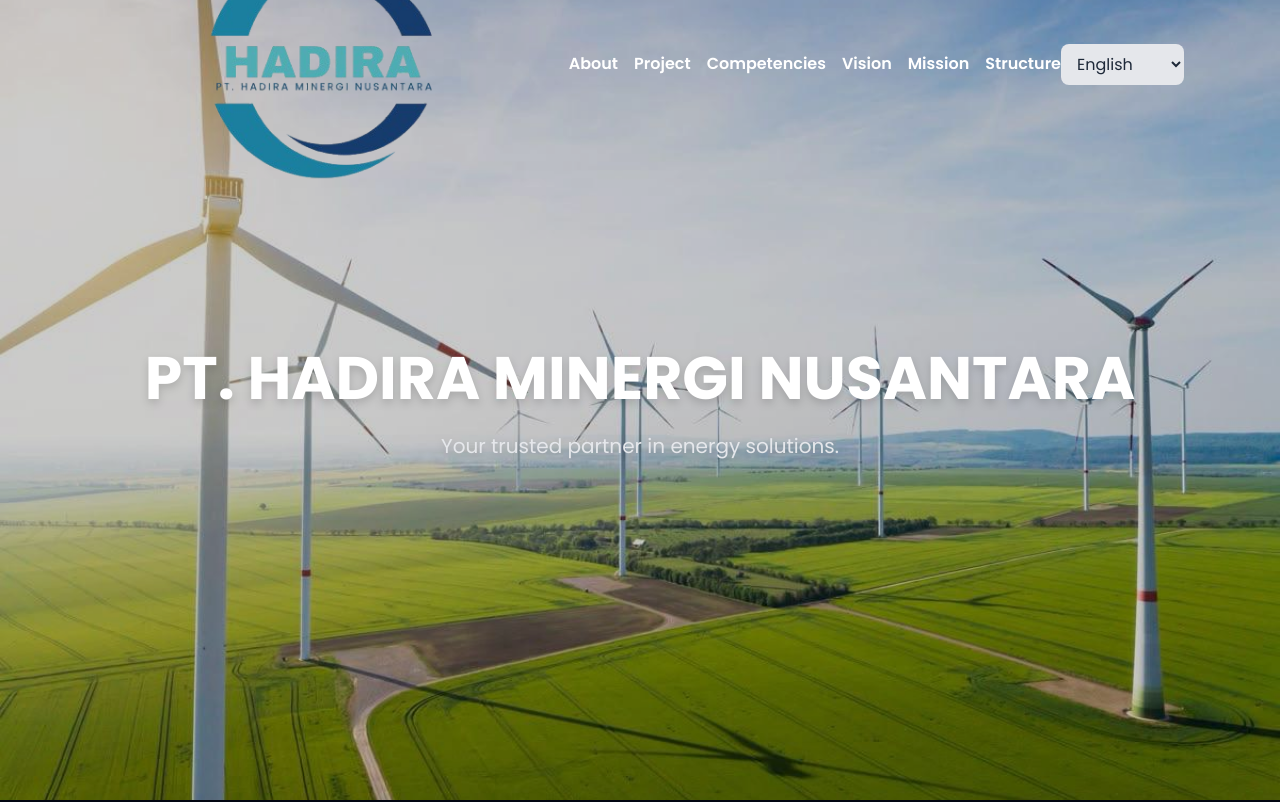
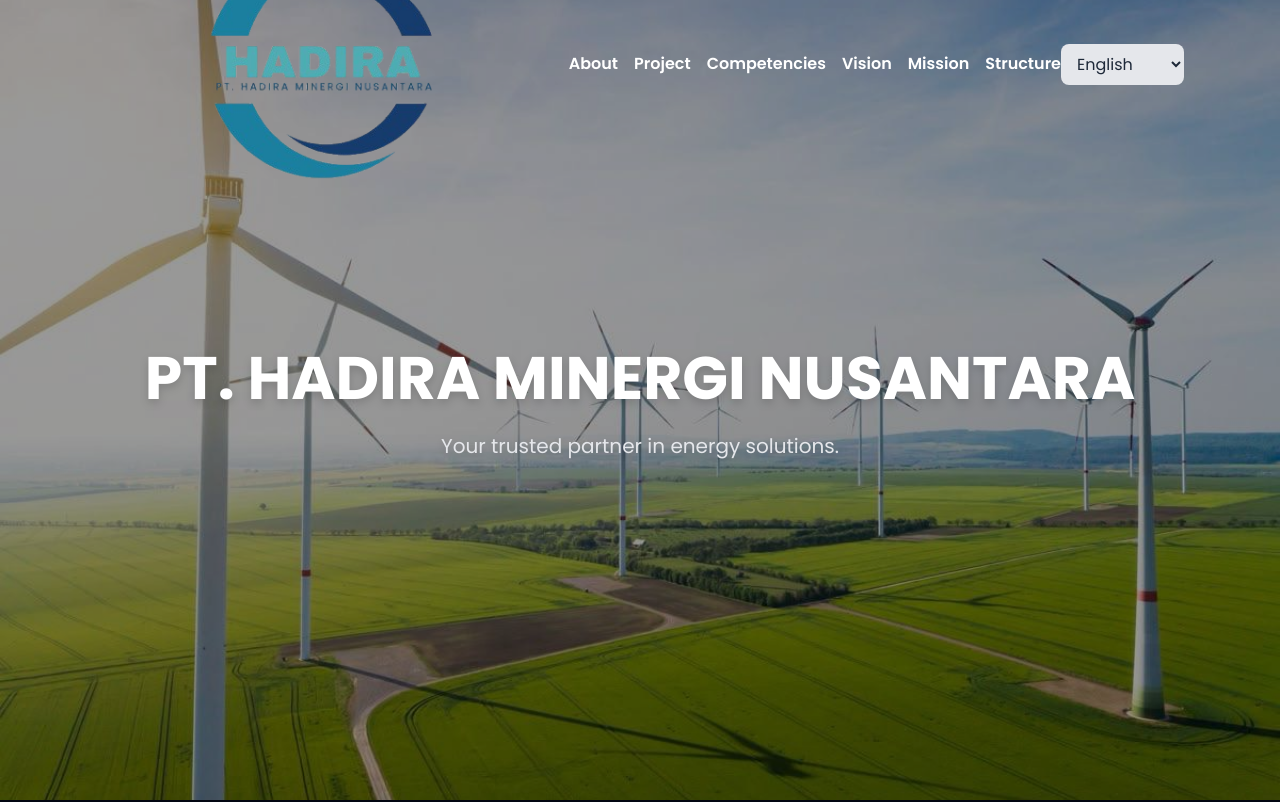
Before and after one commit to Firosmalik000/handira-minergi-nusantara, a Next.js app: page / in a window 1280 px wide. Shown: the top 802 px of the page. Built offline with nearby package versions, Linux system fonts and the light colour scheme.

Commit message:
Update Hero.tsx

```diff
--- a/src/section/Hero.tsx
+++ b/src/section/Hero.tsx
@@ -21,7 +21,7 @@
   return (
     <section id="hero" className="relative w-full min-h-screen bg-center bg-cover flex items-center justify-center px-4 sm:px-8" style={{ backgroundImage: `url(/hero2.jpg)` }}>
       {/* Overlay */}
-      <div className="absolute inset-0 bg-black/20 z-10" />
+      <div className="absolute inset-0 bg-black/40 z-10" />
 
       {/* Content */}
       <div className="relative z-20 text-white text-center max-w-screen-xl w-full">
```
